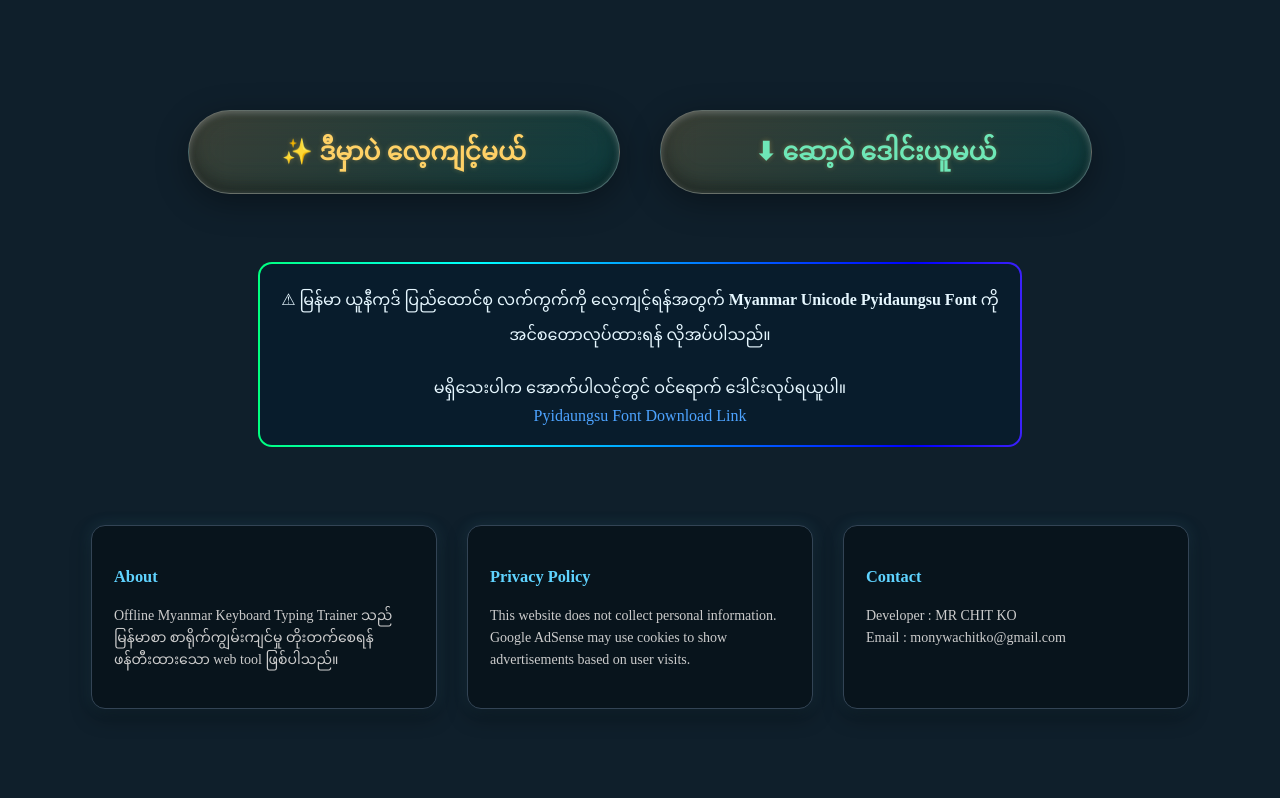
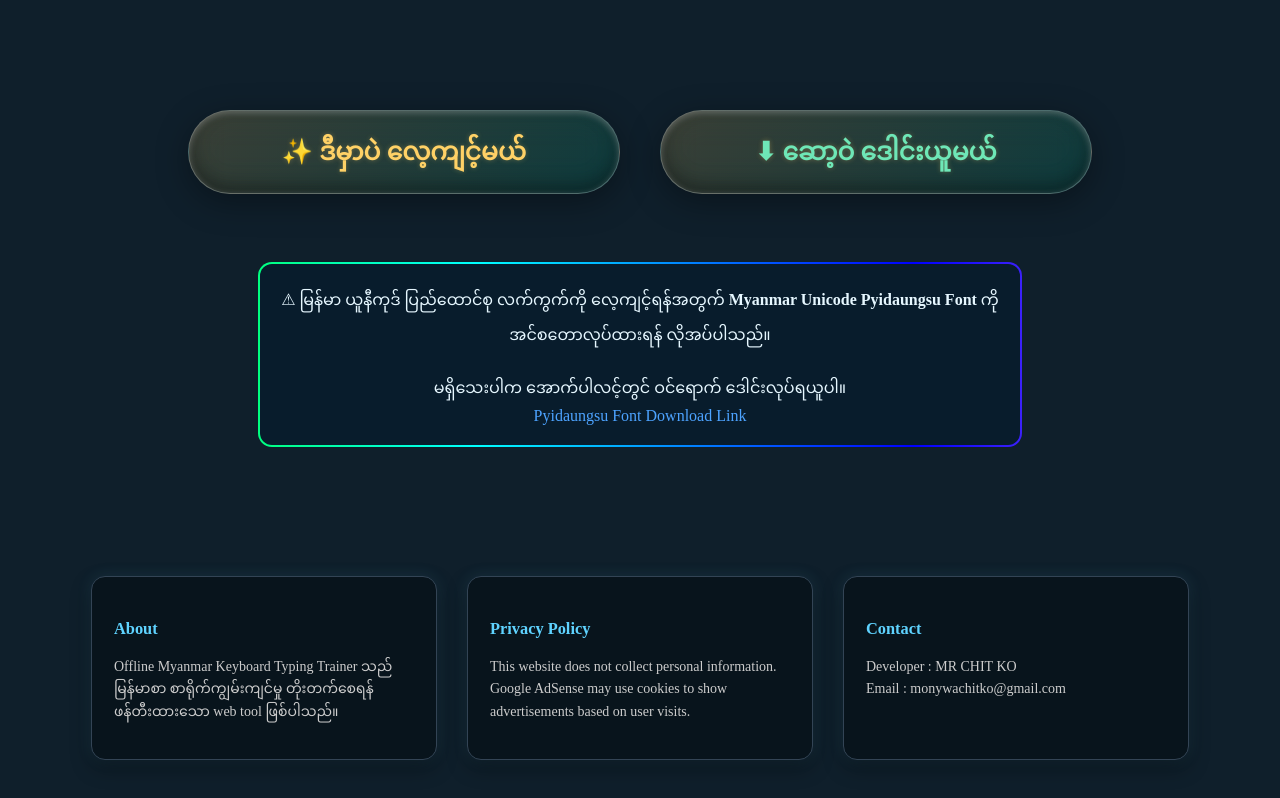
Before and after one commit to monywachitko-ux/myanmartypingpro, a plain HTML site: page home.html in a window 1280 px wide. Drawn offline with Linux system fonts and the light colour scheme.

Commit message:
Add files via upload

```diff
--- a/home.css
+++ b/home.css
@@ -13,6 +13,7 @@ body{
   background-color:#0f1f2b;
   color: white;
   margin: 0;
+  overflow: hidden;
 }
 
 a{
@@ -181,13 +182,14 @@ a{
 ===================================================== */
 
 .info-section{
-    position:relative;
-    margin-top:40px;
+    position:absolute;
+    bottom:40px;
 
     width:90%;
     max-width:1100px;
-    margin-left:auto;
-    margin-right:auto;
+    left:0;
+    right:0;
+    margin:auto;
 
     display:flex;
     justify-content:center;
```
